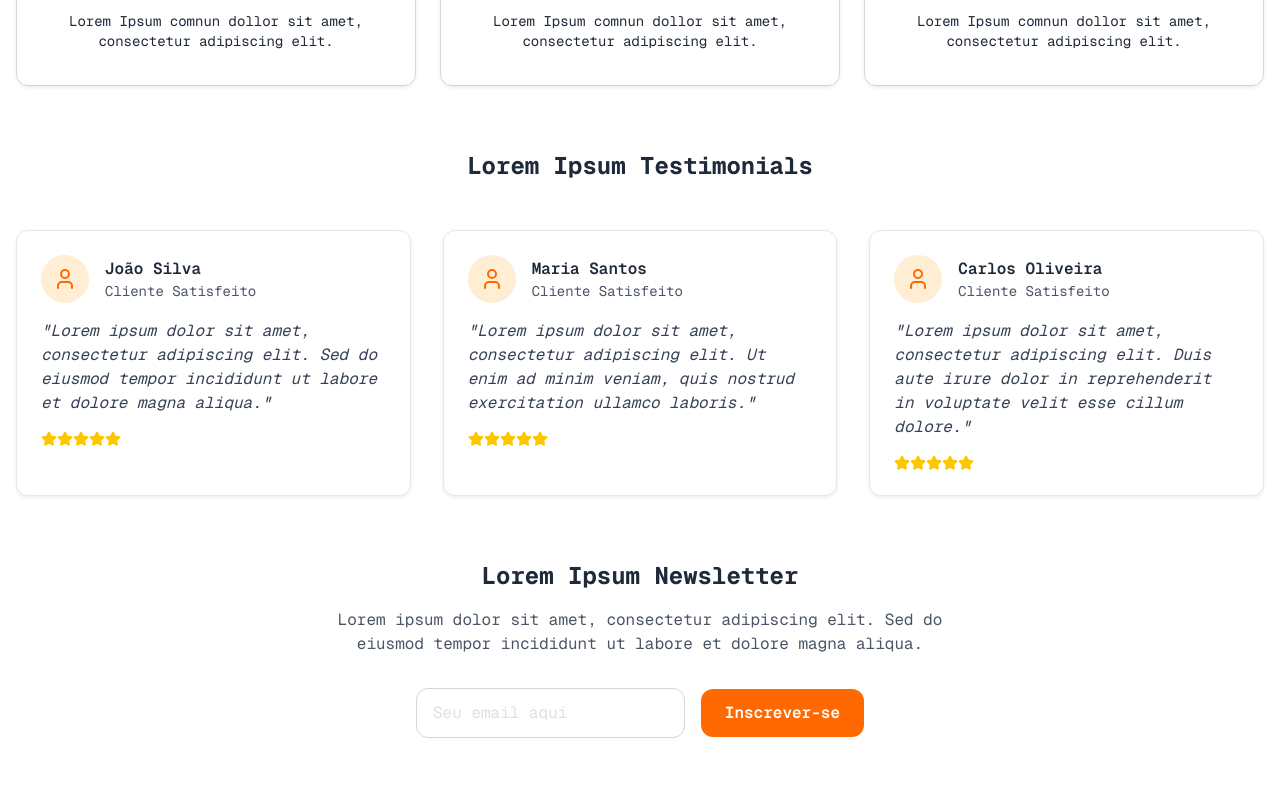
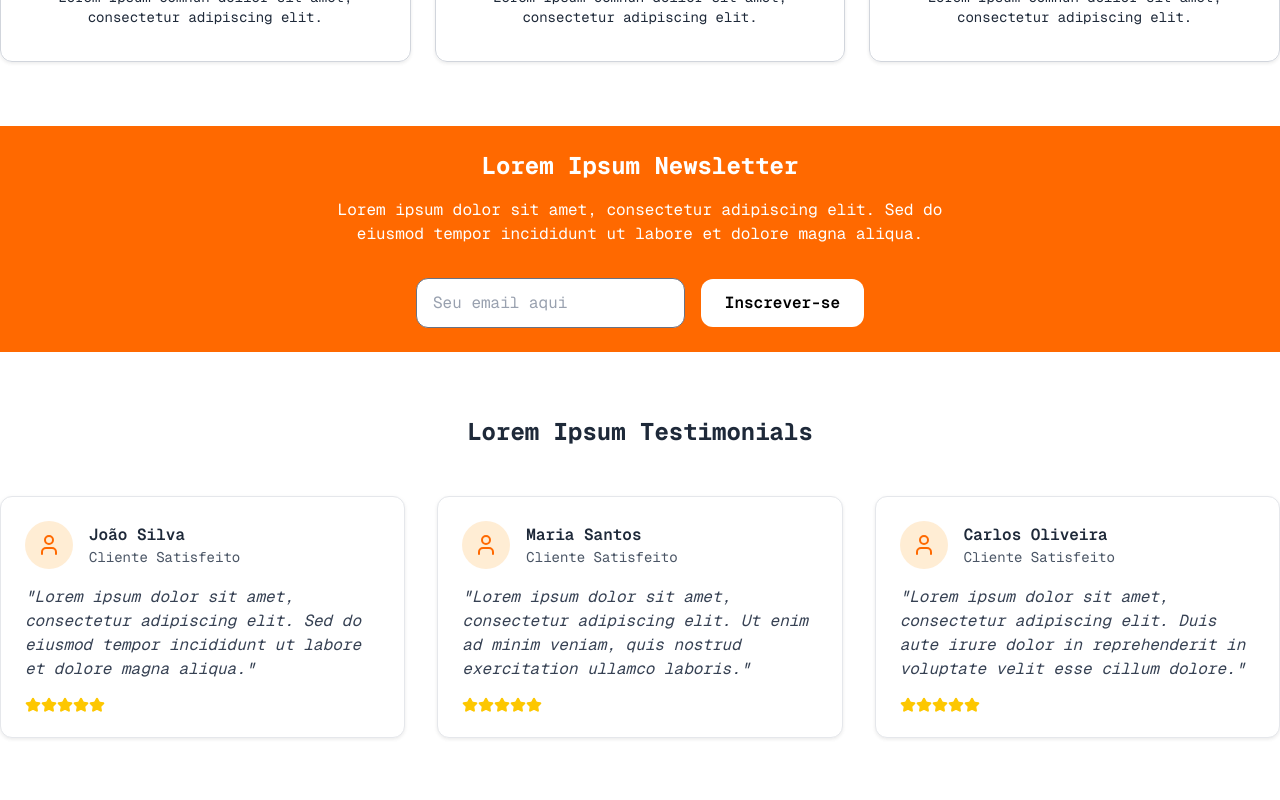
Before and after one commit to SampaioForce-Tech-Labs/Grota_Financiamentos_Veiculos, a Next.js app in the folder web/: page /solucoes in a window 1280 px wide. Shown: the part 940-1740 px from the top of the page. Built offline with nearby package versions, Linux system fonts and the light colour scheme.

Commit message:
ajusta a ordem das seções na página de soluções: move BoxTestimonials para após BoxNewsletter e melhora o estilo dos componentes BoxNewsletter e BoxTestimonials

```diff
--- a/web/app/solucoes/page.tsx
+++ b/web/app/solucoes/page.tsx
@@ -43,13 +43,12 @@ function Solucoes() {
       />
       {/* Hero Section */}
       <BoxHero />
-      <section className="py-16 px-4 max-w-7xl mx-auto">
+      <section className="py-16 w-full mx-auto">
         <BoxServices/>
-
+        {/* Newsletter Section */}
+       <BoxNewsletter/>
         {/* Testimonials Section */}
         <BoxTestimonials/>
-        {/* Newsletter Section */}
-       <BoxNewsletter/>
       </section>
       <Footer />
       <ModalContainer {...modalManager} />
--- a/web/src/presentation/components/solucoes/Newsletter/BoxNewsletter.tsx
+++ b/web/src/presentation/components/solucoes/Newsletter/BoxNewsletter.tsx
@@ -1,27 +1,27 @@
-import React from 'react'
+import React from "react";
 
 function BoxNewsletter() {
   return (
-     <div className="mt-16 text-center">
-          <h2 className="text-2xl font-bold text-gray-800 mb-4">
+    <div className="mt-16 text-center bg-orange-500 py-6">
+      <h2 className="text-2xl font-bold text-white mb-4">
         Lorem Ipsum Newsletter
       </h2>
-          <p className="text-gray-600 mb-8 max-w-2xl mx-auto">
-            Lorem ipsum dolor sit amet, consectetur adipiscing elit. Sed do
-            eiusmod tempor incididunt ut labore et dolore magna aliqua.
+      <p className="text-white mb-8 max-w-2xl mx-auto">
+        Lorem ipsum dolor sit amet, consectetur adipiscing elit. Sed do eiusmod
+        tempor incididunt ut labore et dolore magna aliqua.
       </p>
       <div className="flex flex-col sm:flex-row gap-4 justify-center items-center max-w-md mx-auto">
         <input
           type="email"
           placeholder="Seu email aqui"
-              className="flex-1 px-4 py-3 border border-gray-300 rounded-lg focus:outline-none focus:ring-2 focus:ring-orange-500 focus:border-orange-500"
+          className="flex-1 px-4 py-3 border border-gray-500 bg-white rounded-lg placeholder-gray-400"
         />
-            <button className="bg-orange-500 text-white px-6 py-3 rounded-lg hover:bg-orange-600 transition-colors duration-200 font-semibold">
+        <button className="bg-white text-black px-6 py-3 rounded-lg hover:bg-zinc-200 transition-colors duration-200 font-semibold">
           Inscrever-se
         </button>
       </div>
     </div>
-  )
+  );
 }
 
-export default BoxNewsletter
+export default BoxNewsletter;
--- a/web/src/presentation/components/solucoes/Services/BoxServices.tsx
+++ b/web/src/presentation/components/solucoes/Services/BoxServices.tsx
@@ -3,7 +3,7 @@ import { Car, CreditCard, Shield } from "lucide-react";
 
 function BoxServices() {
   return (
-    <div>
+    <div className='max-w-7xl mx-auto'>
       <h1 className="text-3xl font-bold text-center mb-12 text-gray-800">
           Lorem Ipsum
         </h1>
--- a/web/src/presentation/components/solucoes/Testimonials/BoxTestimonials.tsx
+++ b/web/src/presentation/components/solucoes/Testimonials/BoxTestimonials.tsx
@@ -3,7 +3,7 @@ import { User, Star } from "lucide-react";
 
 function BoxTestimonials() {
   return (
-    <div className="mt-16">
+    <div className="mt-16 max-w-7xl mx-auto">
           <h2 className="text-2xl font-bold text-center text-gray-800 mb-12">
             Lorem Ipsum Testimonials
           </h2>
```
Lines whose indentation alone changed are shown as unchanged.
